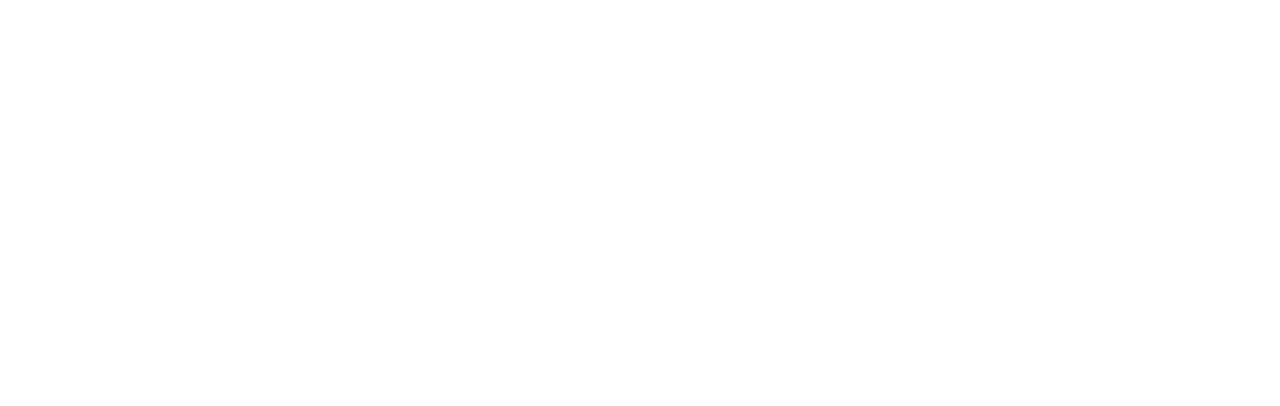
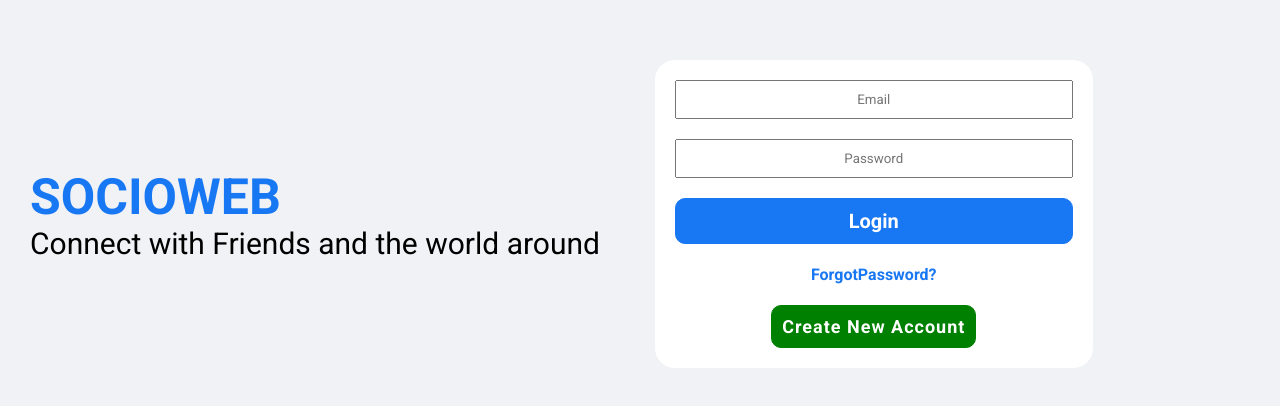
Before and after one commit to Anup-1827/SocialMediaApp, a React (Create React App) app in the folder socialmediaapp-frontend/: page /login in a window 1280 px wide. Before the commit this address had no page. Shown: the part 186-592 px from the top of the page. Built offline with nearby package versions, Linux system fonts and the light colour scheme.

Commit message:
Created login page as main page of the project

```diff
--- a/socialmediaapp-frontend/src/App.js
+++ b/socialmediaapp-frontend/src/App.js
@@ -1,4 +1,4 @@
-import {BrowserRouter as Router, Routes, Route} from "react-router-dom"
+import {BrowserRouter as Router, Routes, Route, Navigate } from "react-router-dom"
 import React
  from "react";
 import Home from "./Pages/Home";
@@ -14,7 +14,8 @@
 
     <Router>
        <Routes>
-          <Route path="/" element={<Login/>}/>
+          <Route path="/login" element={<Login/>}/>
+          <Route path="/" element={<Navigate replace to="/login"/>}/>
           <Route path="/register" element={<Register/>}/>
           <Route path="/home" element={<HomeComponent/>}/>
           <Route path="/profile" element={<ProfileController/>}/>
```
